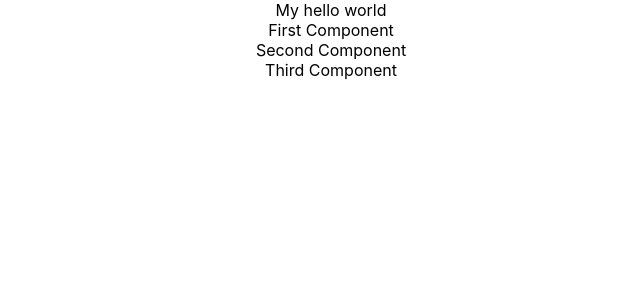
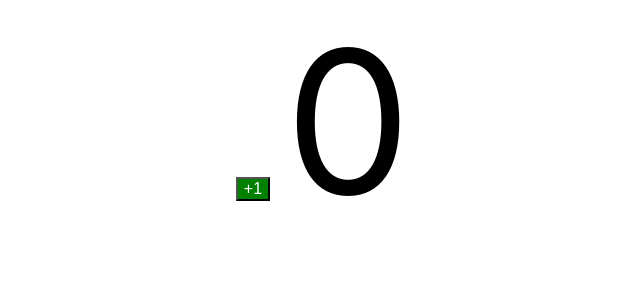
Before and after one commit to telvinmathews/todo-app, a React (Create React App) app: page / in a window 1280 px wide. Shown: the top 300 px of the page, without its empty margins (309-949 px from the left). Built offline with nearby package versions, Linux system fonts and the light colour scheme.

Commit message:
added counter to app

```diff
--- a/src/App.js
+++ b/src/App.js
@@ -2,6 +2,7 @@
 import FirstComponent from  './comonents/learning-examples/firstComponent';
 import SecondComponent from  './comonents/learning-examples/secondComponent';
 import ThirdComponent from  './comonents/learning-examples/thirdComponent';
+import Counter from './comonents/counter/Counter';
 import logo from './logo.svg';
 import './App.css';
 
@@ -9,19 +10,22 @@
   render() {
     return (
       <div className="App">
-        My hello world
-        <FirstComponent></FirstComponent>
-        <SecondComponent></SecondComponent>
-        <ThirdComponent></ThirdComponent>
+        <Counter></Counter>
       </div>
     );
   }
 }
 
-//Class component
-//create a component (line 19)
-//disply componet by including component in the root App componet on line 10.
-
-//Class component
-//fuction component
+class LearningComponents extends Component {
+  render () {
+      return (
+          <div className='LearnigComponents'>
+        My hello world
+        <FirstComponent></FirstComponent>
+        <SecondComponent></SecondComponent>
+        <ThirdComponent></ThirdComponent>
+          </div>
+      )
+  }
+}
 export default App;
--- /dev/null
+++ b/src/comonents/counter/Counter.css
@@ -0,0 +1,11 @@
+button {
+    font-size: 16px;
+    background-color: green;
+    color: white;
+
+}
+
+.count {
+    font-size: 200px;
+    padding: 15px;
+}
--- /dev/null
+++ b/src/comonents/counter/Counter.jsx
@@ -0,0 +1,38 @@
+import React, { Component } from "react";
+import './Counter.css'
+
+class Counter extends Component {
+
+    //define the initial state in constructor
+
+    constructor() {
+        super(); //call super method in order to use 'this' keyword
+
+        this.state = {
+            counter : 0
+        }
+
+        this.increment = this.increment.bind(this);
+
+    }
+
+
+    render() {
+        return (
+            <div className="counter">
+                <button onClick={this.increment}>+1</button>
+                <span className="count">{this.state.counter}</span>
+            </div>
+        )
+    }
+    increment() {
+        this.setState({
+            counter: this.state.counter + 1
+        });
+    }
+}
+
+
+
+
+export default Counter;
--- a/src/comonents/learning-examples/firstComponent.jsx
+++ b/src/comonents/learning-examples/firstComponent.jsx
@@ -1,6 +1,6 @@
 import React, { Component } from 'react';
 
-export default class FirstComponent extends Component {
+ class FirstComponent extends Component {
     render() {
       return (
         <div className="firstComponent">
@@ -9,3 +9,5 @@
       );
     }
   }
+
+  export default FirstComponent;
--- a/src/comonents/learning-examples/secondComponent.jsx
+++ b/src/comonents/learning-examples/secondComponent.jsx
@@ -1,6 +1,6 @@
 import React, { Component } from 'react';
 
-export default class SecondComponent extends Component {
+ class SecondComponent extends Component {
     render() {
       return (
         <div className="secondComponent">
@@ -9,3 +9,4 @@
       );
     }
   }
+  export default SecondComponent;
--- a/src/comonents/learning-examples/thirdComponent.jsx
+++ b/src/comonents/learning-examples/thirdComponent.jsx
@@ -1,9 +1,10 @@
+import React from "react";
 
-
-export default function ThirdComponent() {
+ function ThirdComponent() {
     return (
    <div className="thirdComponent">
     Third Component
    </div>
   );
   }
+ export default ThirdComponent;
```
